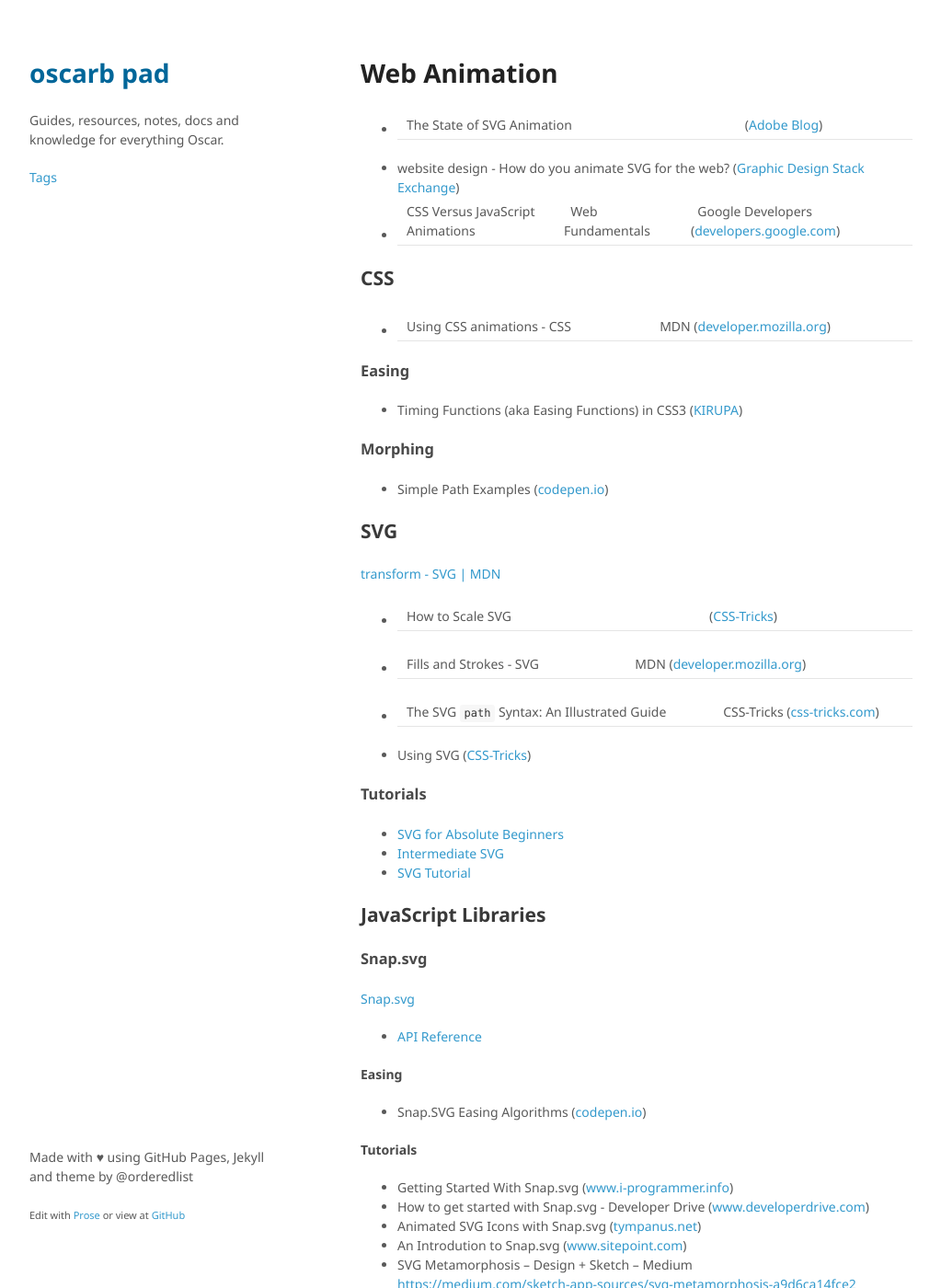
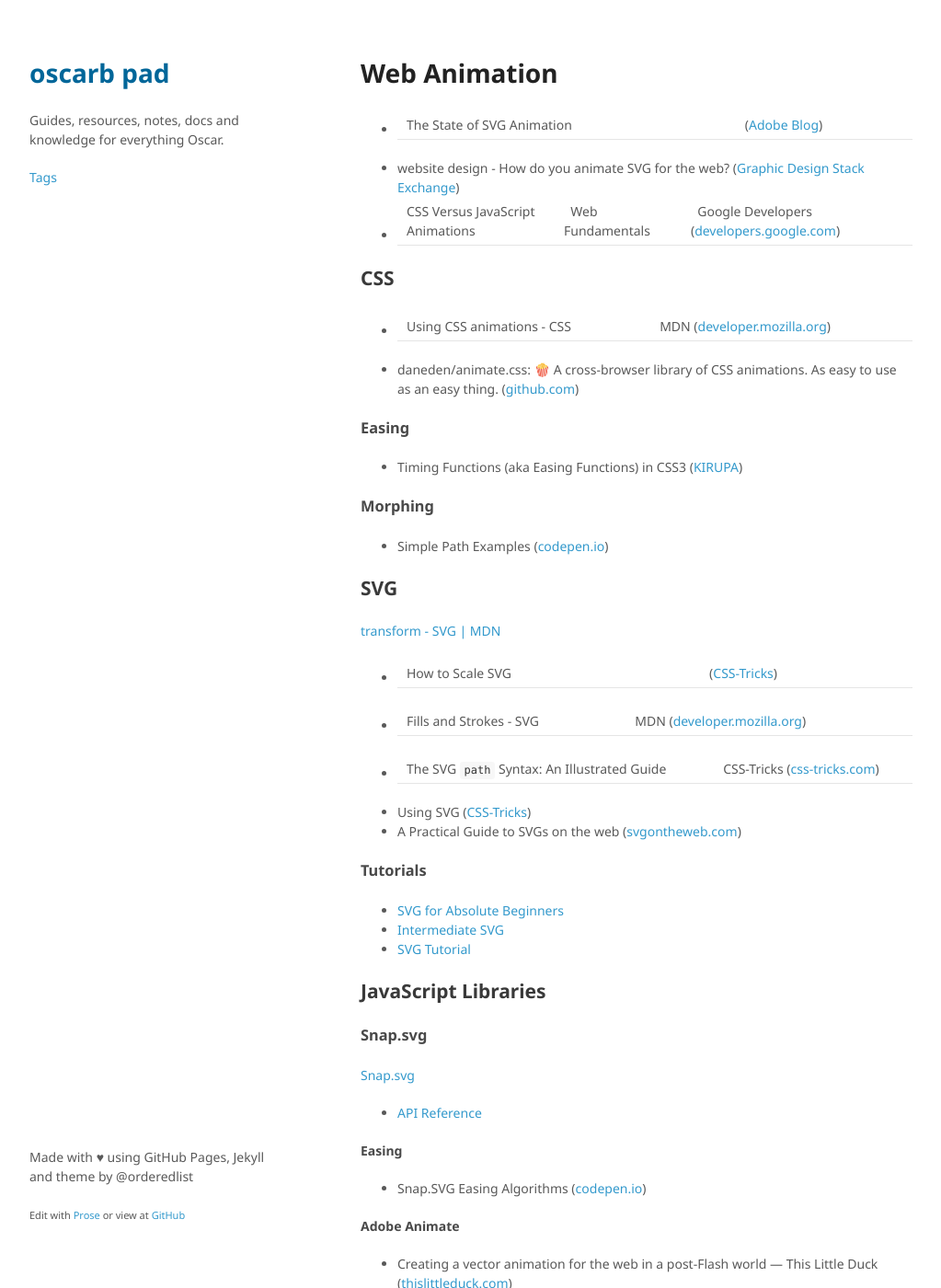
Before and after one commit to oscarb/pad, a Jekyll site: the page built from _docs/web-animation.md, in a window 1280 px wide and 1400 px high. Shown: the whole window at 92% size, without its empty margins (128-1151 px from the left). Built offline with Jekyll 4.4.1, drawn with Linux system fonts in a browser that asks for light colours; some web fonts are replaced; some of the changed text lies outside the part shown.

Commit message:
Update web-animation.md

```diff
--- a/_docs/web-animation.md
+++ b/_docs/web-animation.md
@@ -15,6 +15,7 @@ published: true
 ## CSS
 
 * Using CSS animations - CSS | MDN ([developer.mozilla.org](https://developer.mozilla.org/en-US/docs/Web/CSS/CSS_Animations/Using_CSS_animations))
+* daneden/animate.css: 🍿 A cross-browser library of CSS animations. As easy to use as an easy thing. ([github.com](https://github.com/daneden/animate.css))
 
 ### Easing
 
@@ -31,6 +32,7 @@ published: true
 * Fills and Strokes - SVG | MDN ([developer.mozilla.org](https://developer.mozilla.org/en-US/docs/Web/SVG/Tutorial/Fills_and_Strokes))
 * The SVG `path` Syntax: An Illustrated Guide | CSS-Tricks ([css-tricks.com](https://css-tricks.com/svg-path-syntax-illustrated-guide/))
 * Using SVG ([CSS-Tricks](https://css-tricks.com/using-svg/))
+* A Practical Guide to SVGs on the web ([svgontheweb.com](https://svgontheweb.com/))
 
 ### Tutorials
 
@@ -50,6 +52,10 @@ published: true
 
 * Snap.SVG Easing Algorithms ([codepen.io](https://codepen.io/mike-tempest/pen/myvbrw))
 
+#### Adobe Animate
+
+* Creating a vector animation for the web in a post-Flash world — This Little Duck ([thislittleduck.com](https://thislittleduck.com/blog/svg-animation-using-snap-svg/))
+
 #### Tutorials
 
 * Getting Started With Snap.svg ([www.i-programmer.info](http://www.i-programmer.info/programming/javascript/6537-getting-started-with-snapsvg.html))
@@ -66,6 +72,7 @@ https://medium.com/sketch-app-sources/svg-metamorphosis-a9d6ca14fce2
 * SVG Animations Using CSS and Snap.svg ([davidwalsh.name](https://davidwalsh.name/svg-animations-snap))
 * SVG Morphing (the easy way and the hard way) – codeburst ([codeburst.io](https://codeburst.io/svg-morphing-the-easy-way-and-the-hard-way-c117a620b65f))
 * Animate SVG icons with CSS and Snap ([CodyHouse](https://codyhouse.co/gem/animate-svg-icons-with-css-and-snap/))
+* How To Animate Element Along SVG Path ([icanbecreative](http://icanbecreative.com/article/animate-element-along-svg-path/))
 
 
 #### Demos
@@ -117,6 +124,10 @@ https://d3js.org/
 seen.js
 http://seenjs.io/
 
+### vivus
+
+* vivus.js - svg animation ([maxwellito.github.io](https://maxwellito.github.io/vivus/))
+
 ## SMIL
 
 Synchronized Multimedia Integration Language
```
